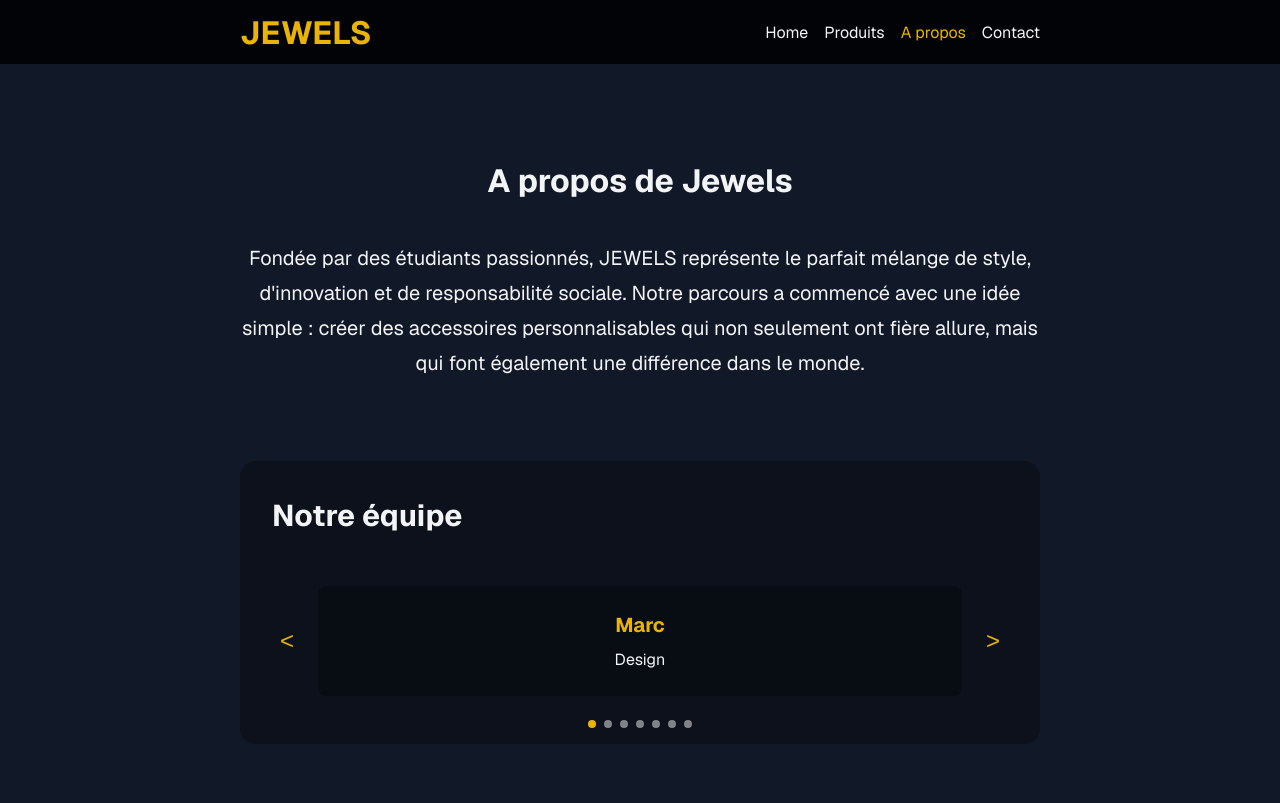
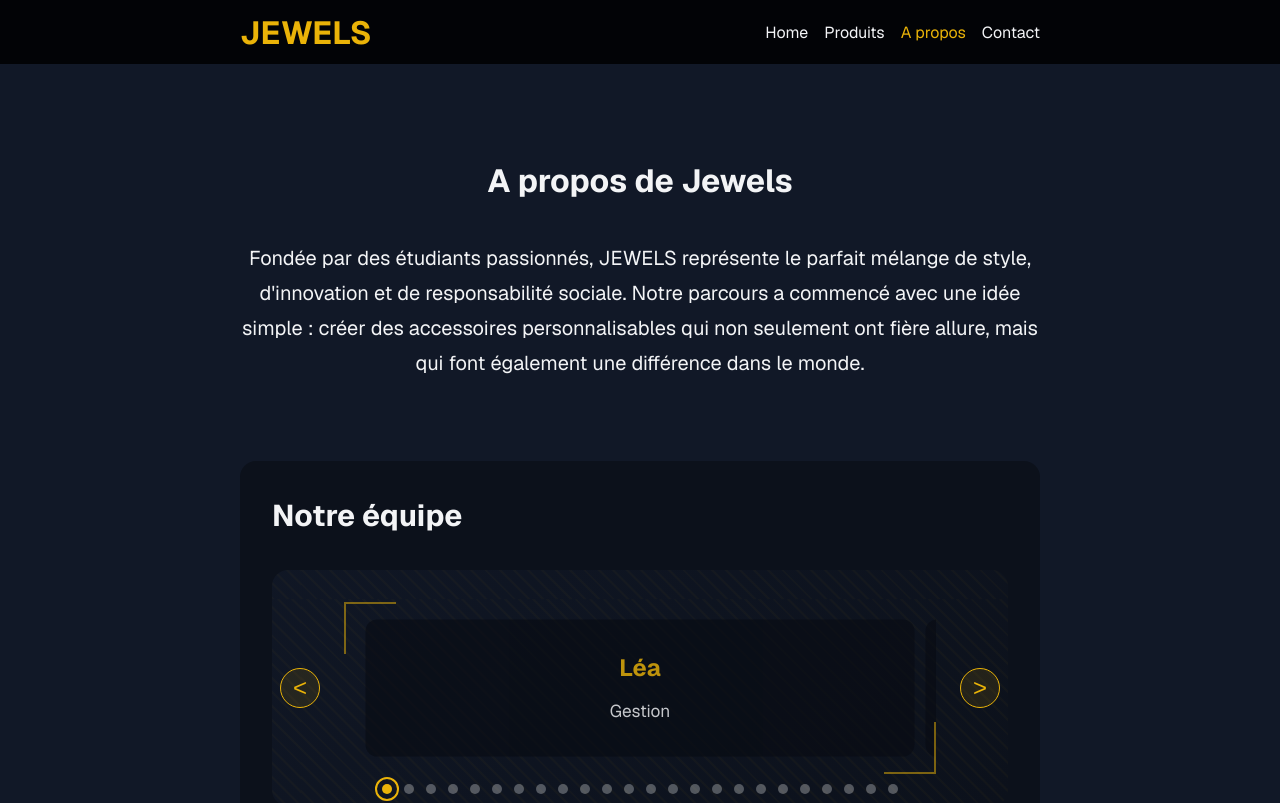
Before and after one commit to jsankare/college_louis_braille, a Next.js app: page /about in a window 1280 px wide. Shown: the top 803 px of the page. Built offline with nearby package versions, Linux system fonts and the light colour scheme.

Commit message:
update slider

```diff
--- a/src/app/about/page.tsx
+++ b/src/app/about/page.tsx
@@ -22,33 +22,101 @@ const Values = [
 
 const Members = [
     {
-        name: "Marc",
-        role: "Design",
+        name: "Léa",
+        role: "Gestion",
     },
     {
-        name: "Idriss",
+        name: "Emilie",
+        role: "Gestion",
+    },
+    {
+        name: "Ioana",
+        role: "Gestion",
+    },
+    {
+        name: "Oriane",
+        role: "Gestion",
+    },
+    {
+        name: "Valentin",
+        role: "Gestion",
+    },
+    {
+        name: "Thiago",
+        role: "Finance",
+    },
+    {
+        name: "Lucas",
+        role: "Finance",
+    },
+    {
+        name: "Nolan",
+        role: "Finance",
+    },
+    {
+        name: "Thyméo",
+        role: "Finance",
+    },
+    {
+        name: "Lana",
+        role: "Marketing",
+    },
+    {
+        name: "Hugo",
+        role: "Marketing",
+    },
+    {
+        name: "Eleona",
+        role: "Marketing",
+    },
+    {
+        name: "Maëlys",
+        role: "Marketing",
+    },
+    {
+        name: "Cécilia",
+        role: "Marketing",
+    },
+    {
+        name: "Nolhane",
         role: "Vente",
     },
     {
-        name: "Louise",
+        name: "Matéo",
+        role: "Vente",
+    },
+    {
+        name: "Amani",
+        role: "Vente",
+    },
+    {
+        name: "Emma",
+        role: "Vente",
+    },
+    {
+        name: "Kassidie",
         role: "Production",
     },
     {
-        name: "Marie",
-        role: "gestion",
-    },
-    {
-        name: "Alan",
+        name: "Meghna",
         role: "Production",
     },
     {
-        name: "Lana",
-        role: "Vente",
+        name: "Maxime",
+        role: "Production",
     },
     {
-        name: "Azer",
+        name: "Timéo",
         role: "Production",
-    }
+    },
+    {
+        name: "Sacha",
+        role: "Production",
+    },
+    {
+        name: "Tiago",
+        role: "Production",
+    },
 ]
 
 export default function About() {
--- a/src/app/components/ui/slider.module.css
+++ b/src/app/components/ui/slider.module.css
@@ -4,73 +4,186 @@
     display: flex;
     align-items: center;
     gap: 1rem;
-    padding: 1rem 0;
+    padding: 2rem 0;
+    background: linear-gradient(135deg, rgba(17, 24, 39, 0.8) 0%, rgba(12, 17, 27, 0.9) 100%);
+    border-radius: 1rem;
+    overflow: hidden;
+}
+
+/* Decorative background pattern */
+.slider::before {
+    content: '';
+    position: absolute;
+    top: 0;
+    left: 0;
+    right: 0;
+    bottom: 0;
+    background: repeating-linear-gradient(
+            45deg,
+            rgba(234, 179, 8, 0.03) 0px,
+            rgba(234, 179, 8, 0.03) 2px,
+            transparent 2px,
+            transparent 10px
+    );
+    pointer-events: none;
+    animation: patternShift 20s linear infinite;
+}
+
+@keyframes patternShift {
+    0% { background-position: 0 0; }
+    100% { background-position: 100px 100px; }
 }
 
 .sliderContent {
     flex: 1;
     overflow: hidden;
+    position: relative;
+    padding: 1rem;
+}
+
+/* Decorative corner elements */
+.sliderContent::before,
+.sliderContent::after {
+    content: '';
+    position: absolute;
+    width: 50px;
+    height: 50px;
+    border: 2px solid var(--color-accent);
+    opacity: 0.5;
+    transition: opacity 0.3s ease;
+    z-index: 5;
+}
+
+.sliderContent::before {
+    top: 0;
+    left: 0;
+    border-right: none;
+    border-bottom: none;
+}
+
+.sliderContent::after {
+    bottom: 0;
+    right: 0;
+    border-left: none;
+    border-top: none;
+}
+
+.slider:hover .sliderContent::before,
+.slider:hover .sliderContent::after {
+    opacity: 0.8;
 }
 
 .sliderTrack {
     display: flex;
-    transition: transform 0.3s ease-in-out;
+    transition: transform 0.5s cubic-bezier(0.4, 0, 0.2, 1);
     width: 100%;
 }
 
 .sliderItem {
     flex: 0 0 100%;
-    padding: 1.5rem;
+    padding: 2rem;
     text-align: center;
-    background: var(--color-secondary-dark);
-    border-radius: 0.5rem;
-    transition: transform 0.3s ease;
+    background: rgba(8, 12, 19, 0.8);
+    border-radius: 0.75rem;
+    transition: all 0.3s ease;
+    transform: scale(0.98);
+    opacity: 0.8;
+}
+
+.sliderItem.active {
+    transform: scale(1);
+    opacity: 1;
 }
 
 .sliderItem h3 {
     color: var(--color-accent);
-    font-size: 1.25rem;
-    margin-bottom: 0.5rem;
+    font-size: 1.5rem;
+    margin-bottom: 0.75rem;
+    position: relative;
+    display: inline-block;
+}
+
+/* Decorative underline for headings */
+.sliderItem h3::after {
+    content: '';
+    position: absolute;
+    bottom: -5px;
+    left: 50%;
+    transform: translateX(-50%);
+    width: 0;
+    height: 2px;
+    background-color: var(--color-accent);
+    transition: width 0.3s ease;
+}
+
+.sliderItem:hover h3::after {
+    width: 100%;
 }
 
 .sliderItem p {
     color: var(--color-white);
-    font-size: 1rem;
+    font-size: 1.1rem;
+    line-height: 1.6;
 }
 
 .navButton {
-    background: transparent;
-    border: none;
+    background: rgba(234, 179, 8, 0.1);
+    border: 1px solid var(--color-accent);
     color: var(--color-accent);
     font-size: 1.5rem;
     cursor: pointer;
-    padding: 0.5rem;
-    transition: opacity 0.3s ease;
+    padding: 1rem;
+    border-radius: 50%;
+    transition: all 0.3s ease;
+    z-index: 2;
+    width: 2.5rem;
+    height: 2.5rem;
+    display: flex;
+    align-items: center;
+    justify-content: center;
+    margin: 0 0.5rem;
 }
 
 .navButton:hover {
-    opacity: 0.7;
+    background: var(--color-accent);
+    color: var(--color-black);
+    transform: scale(1.1);
 }
 
 .dots {
     position: absolute;
-    bottom: -1rem;
+    bottom: -0.25rem;
     left: 50%;
     transform: translateX(-50%);
     display: flex;
-    gap: 0.5rem;
+    gap: 0.75rem;
+    padding: 1rem;
 }
 
 .dot {
-    width: 8px;
-    height: 8px;
+    width: 10px;
+    height: 10px;
     border-radius: 50%;
     background: var(--color-white);
     border: none;
     padding: 0;
     cursor: pointer;
-    opacity: 0.5;
-    transition: opacity 0.3s ease;
+    opacity: 0.3;
+    transition: all 0.3s ease;
+    position: relative;
+}
+
+.dot::before {
+    content: '';
+    position: absolute;
+    top: 50%;
+    left: 50%;
+    transform: translate(-50%, -50%) scale(0);
+    width: 20px;
+    height: 20px;
+    border: 2px solid var(--color-accent);
+    border-radius: 50%;
+    transition: transform 0.3s ease;
 }
 
 .activeDot {
@@ -78,20 +191,31 @@
     background: var(--color-accent);
 }
 
+.activeDot::before {
+    transform: translate(-50%, -50%) scale(1);
+}
+
 @media (max-width: 768px) {
+    .slider {
+        padding: 1rem 0;
+    }
+
     .navButton {
+        font-size: 1.25rem;
+        padding: 0.75rem;
+        width: 3rem;
+        height: 3rem;
+    }
+
+    .sliderItem {
+        padding: 1.5rem;
+    }
+
+    .sliderItem h3 {
         font-size: 1.25rem;
     }
 
-    .sliderItem {
-        padding: 1rem;
-    }
-
-    .sliderItem h3 {
-        font-size: 1.1rem;
-    }
-
     .sliderItem p {
-        font-size: 0.9rem;
+        font-size: 1rem;
     }
 }
```
